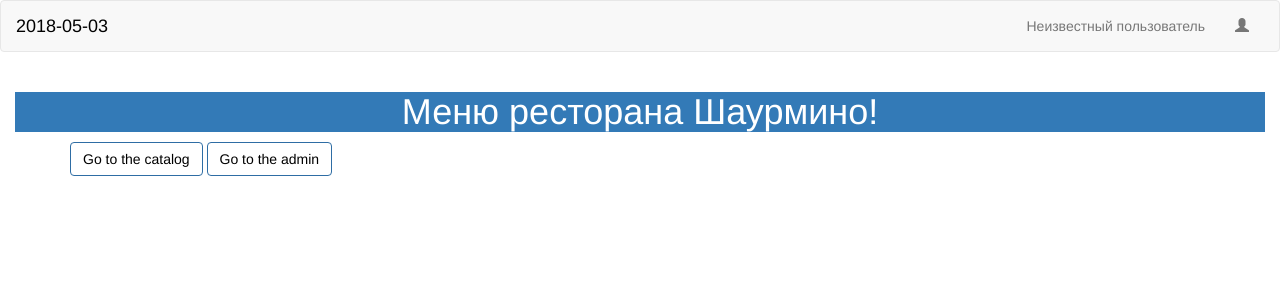
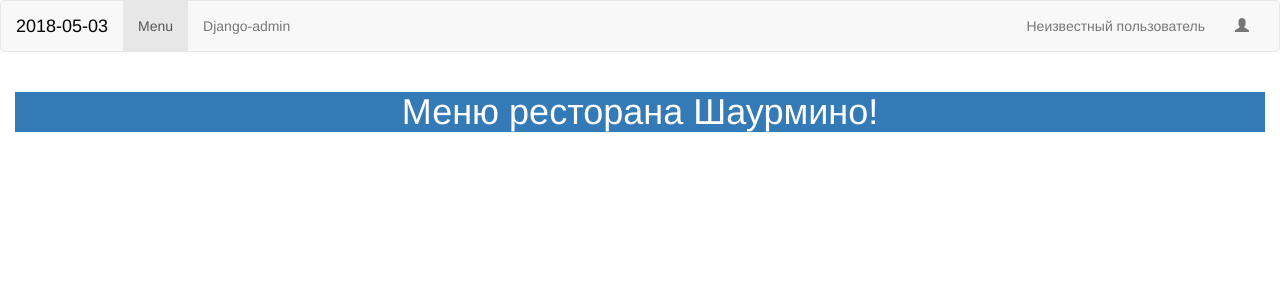
Before and after one commit to vova1995/Django_project, a Django app: page /home in a window 1280 px wide. Shown: the top 300 px of the page. Run offline with Django 3.2, Linux system fonts and the light colour scheme; some libraries are stand-ins or nearby versions.

Commit message:
changed base.html working under admin redirect

```diff
--- a/mysite/my_app/templates/my_app/home.html
+++ b/mysite/my_app/templates/my_app/home.html
@@ -4,7 +4,7 @@
       <script>
         // начать повторы с интервалом 15 сек
           var timerId = setInterval(function() {
-            alert( "Please click on catalog button otherwise you will be redirected to the catalog page automatically" );
+            alert( "Please click on Menu button otherwise you will be redirected to the catalog page automatically" );
           }, 5000);
 
           // через 32 сек остановить повторы
@@ -29,8 +29,5 @@
         </div>
     </div>
   </div>
- <div class="container">
-      <a class="btn btn-primary" style="background-color: white; color: black;" href="/catalog">Go to the catalog</a>
-      <a class="btn btn-primary" style="background-color: white; color: black;" href="/admin">Go to the admin</a>
-  </div>
+
 {% endblock %}
--- a/mysite/static/css/styles.css
+++ b/mysite/static/css/styles.css
@@ -45,3 +45,8 @@
 	position: relative;
 	left: 31px;
 }
+
+/*home.html*/
+a.admin_style {
+	color: red;
+}
--- a/mysite/templates/base.html
+++ b/mysite/templates/base.html
@@ -6,7 +6,7 @@
     <meta http-equiv="X-UA-Compatible" content="IE=edge">
     <meta name="viewport" content="width=device-width, initial-scale=1">
     <!-- The above 3 meta tags *must* come first in the head; any other head content must come *after* these tags -->
-    <title>Catalog</title>
+    <title>Shaurman</title>
 
     <!-- Bootstrap -->
     <link rel="stylesheet" href="https://maxcdn.bootstrapcdn.com/bootstrap/3.3.7/css/bootstrap.min.css" integrity="sha384-BVYiiSIFeK1dGmJRAkycuHAHRg32OmUcww7on3RYdg4Va+PmSTsz/K68vbdEjh4u" crossorigin="anonymous">
@@ -33,33 +33,30 @@
         <span class="icon-bar"></span>
       </button>
       <a class="navbar-brand" href="/home"><span id="time" title="This is current date" style="color: black;"></span></a>
+      <ul class="nav navbar-nav navbar-left">
+        <li class="active"><a href="/catalog">Menu</a></li>
+        <li ><a class="admin_style" href="/admin">Django-admin</a></li>
     </div>
-
       <script>
         var d = new Date();
         document.getElementById("time").innerHTML = d.toISOString().slice(0,10);
       </script>
-
     <!-- Collect the nav links, forms, and other content for toggling -->
     <div class="collapse navbar-collapse" id="bs-example-navbar-collapse-1">
       <ul class="nav navbar-nav navbar-right">
-        <li><a id="log" onclick='document.getElementById("log").innerHTML = "Log in"' href="/register">Неизвестный пользователь</a></li>
+        <li><a href="/register">Неизвестный пользователь</a></li>
         <li><a href="/profile"><span class="glyphicon glyphicon-user"></span></a></li>
       </ul>
     </div><!-- /.navbar-collapse -->
   </div><!-- /.container-fluid -->
 </nav>
-<!-- <div class="row pop-up">
-  <div class="box small-6 large-centered">
-  <a href="#" class="close-button">&#10006;</a>
-  <h3>Добро пожаловать</h3>
-  <p>Краткое описание</p>
-  <p>Полный текст в окне.</p>
-  <a href="#" class="button">Продолжить</a>
-  </div>
-</div> -->
+    <script>
+      function urlRedirect(){
+        if(
+          window.location.href=="http://127.0.0.1:8000/admin/")
 
-
+      }
+    </script>
   </body>
 
     {% block content %}{% endblock %}
```
